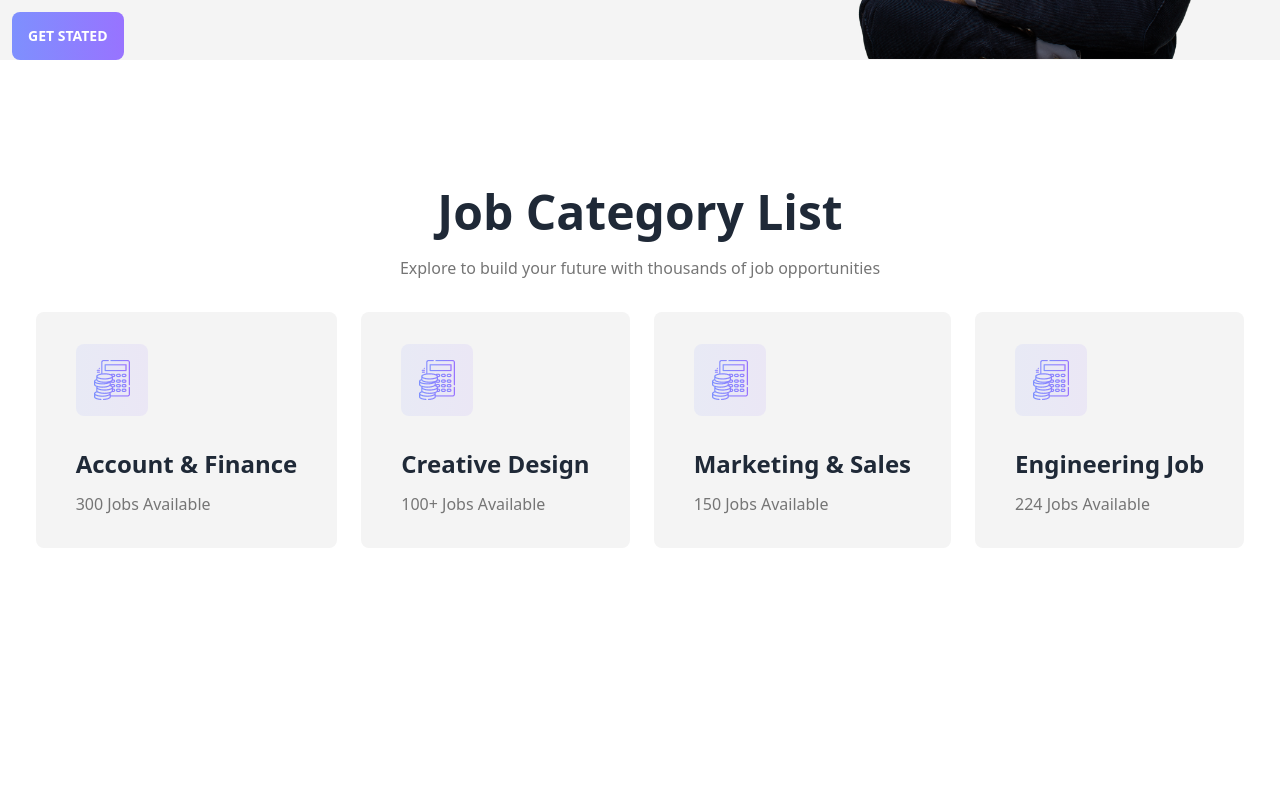
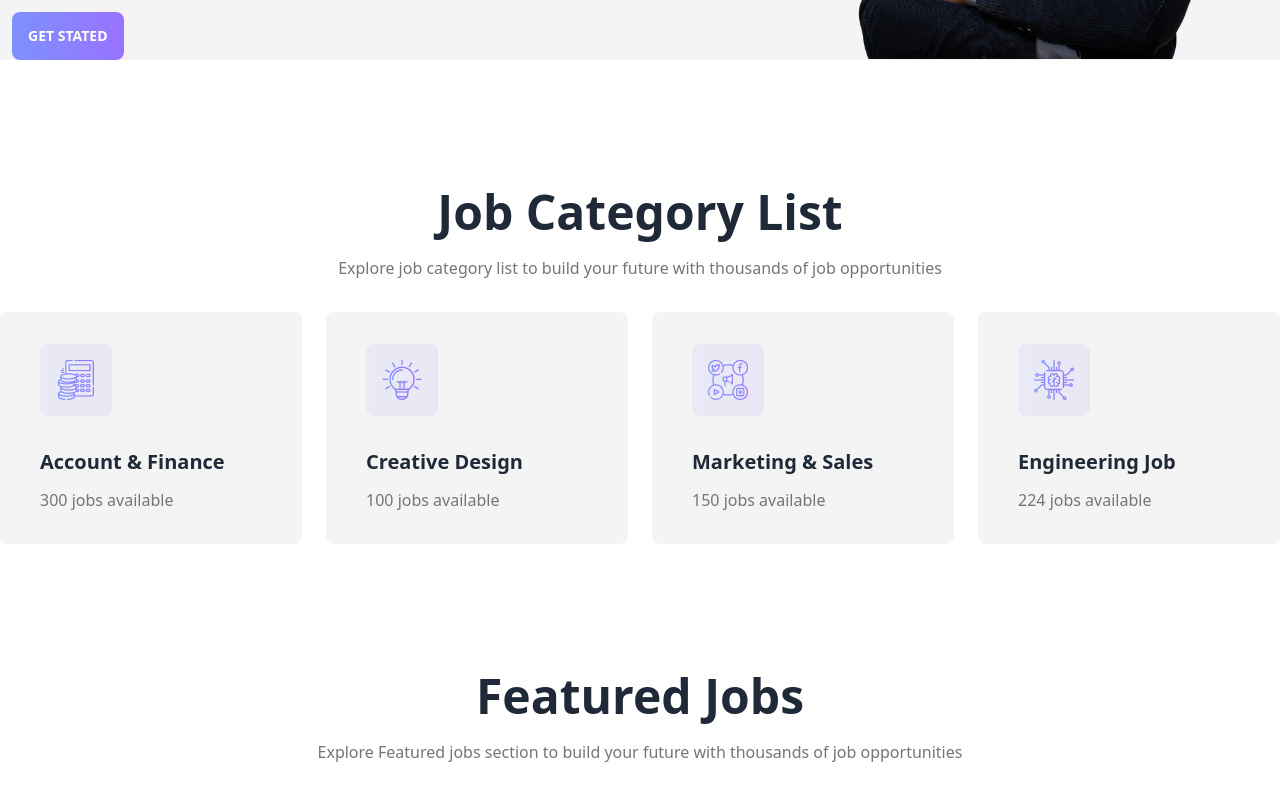
Before and after one commit to ACM-Anik/job_international-a9, a React (Vite) app: page / in a window 1280 px wide. Shown: the part 506-1306 px from the top of the page. Before the commit the page ends 1182 px from the top, so only its background shows below. Built offline with nearby package versions, Linux system fonts and the light colour scheme.

Commit message:
Job Category list changed ann updated

```diff
--- /dev/null
+++ b/public/job-category.json
@@ -0,0 +1,26 @@
+[
+    {
+      "id": "1g27h38d2",
+      "logo": "../public/Icons/accounts 1.png",
+      "job_name": "Account & Finance",
+      "jobs_available": 300
+    },
+    {
+      "id": "2u63434d3",
+      "logo": "../public/Icons/business 1.png",
+      "job_name": "Creative Design",
+      "jobs_available": 100
+    },
+    {
+      "id": "3j93864l5",
+      "logo": "../public/Icons/social-media 1.png",
+      "job_name": "Marketing & Sales",
+      "jobs_available": 150
+    },
+    {
+      "id": "4l27e34d9",
+      "logo": "../public/Icons/chip 1.png",
+      "job_name": "Engineering Job",
+      "jobs_available": 224
+    }
+  ]
--- a/src/components/Home.jsx
+++ b/src/components/Home.jsx
@@ -1,6 +1,10 @@
 import React from 'react';
+import { useLoaderData } from 'react-router-dom';
 
 const Home = () => {
+    const jobCategoryList = useLoaderData();
+    console.log(jobCategoryList);
+
     return (
         <>
             <div className='bg-[#F4F4F4] pt-4 px-3'>
@@ -10,46 +14,36 @@ const Home = () => {
                         <p className='color-gray my-8 font-medium w-[90%] md:w-[80%]'>Explore the opportunities of jobs in thousands with all the provided information. A future you want. Just find it. Can manage all your job application, start to finish.</p>
                         <button className='btn bg-color-gradient'>Get Stated</button>
                     </div>
-                    <div>
+                    <div className=' my-6 md:my-0'>
                         <img src="../../public/All Images/person.png" alt="" />
                     </div>
                 </div>
             </div>
-            <section className='my-32'>
+            <section className='my-32 container mx-auto'>
                 <div className='text-center my-8'>
                     <h1 className='text-5xl font-bold my-5'>Job Category List</h1>
-                    <p className='color-gray font-medium'>Explore to build your future with thousands of job opportunities</p>
+                    <p className='color-gray font-medium'>Explore job category list to build your future with thousands of job opportunities</p>
                 </div>
-                <div className='flex justify-center items-center gap-6'>
-                    <div className='bg-[#F4F4F4] px-10 py-8 rounded-lg'>
-                        <div className='bg-job-category w-fit p-4'>
-                            <img src="../../public/Icons/accounts 1.png" alt="" />
-                        </div>
-                        <h4 className='text-2xl font-bold mt-8 mb-3'>Account & Finance</h4>
-                        <p className='color-gray font-medium'>300 Jobs Available</p>
-                    </div>
-                    <div className='bg-[#F4F4F4] px-10 py-8 rounded-lg'>
-                        <div className='bg-job-category w-fit p-4'>
-                            <img src="../../public/Icons/accounts 1.png" alt="" />
-                        </div>
-                        <h4 className='text-2xl font-bold mt-8 mb-3'>Creative Design</h4>
-                        <p className='color-gray font-medium'>100+ Jobs Available</p>
-                    </div>
-                    <div className='bg-[#F4F4F4] px-10 py-8 rounded-lg'>
-                        <div className='bg-job-category w-fit p-4'>
-                            <img src="../../public/Icons/accounts 1.png" alt="" />
-                        </div>
-                        <h4 className='text-2xl font-bold mt-8 mb-3'>Marketing & Sales</h4>
-                        <p className='color-gray font-medium'>150 Jobs Available</p>
-                    </div>
-                    <div className='bg-[#F4F4F4] px-10 py-8 rounded-lg'>
-                        <div className='bg-job-category w-fit p-4'>
-                            <img src="../../public/Icons/accounts 1.png" alt="" />
-                        </div>
-                        <h4 className='text-2xl font-bold mt-8 mb-3'>Engineering Job</h4>
-                        <p className='color-gray font-medium'>224 Jobs Available</p>
-                    </div>
+                <div className='md:flex md:flex-col-2 justify-center items-center gap-6'>
+                    {
+                        jobCategoryList.map(singleJob => (
+                            <div key={singleJob.id} className='bg-[#F4F4F4] px-10 py-8 rounded-lg m-6 md:m-0 md:w-80'>
+                                <div className='bg-job-category w-fit p-4'>
+                                    <img src={singleJob.logo} alt="job category logo" />
+                                </div>
+                                <h4 className='text-xl font-bold mt-8 mb-3'>{singleJob.job_name}</h4>
+                                <p className='color-gray font-medium'>{singleJob.jobs_available} jobs available</p>
+                            </div>
+                        ))
+                    }
                 </div>
+            </section>
+            <section className='my-32 container mx-auto'>
+                <div className='text-center my-8'>
+                    <h1 className='text-5xl font-bold my-5'>Featured Jobs</h1>
+                    <p className='color-gray font-medium'>Explore Featured jobs section to build your future with thousands of job opportunities</p>
+                </div>
+
             </section>
         </>
     );
--- a/src/main.jsx
+++ b/src/main.jsx
@@ -22,7 +22,8 @@ const router = createBrowserRouter([
     children:[
       {
         path: '/',
-        element: <Home></Home>
+        element: <Home></Home>,
+        loader: () => fetch('../public/job-category.json')
       },
       {
         path: '/statistics',
```
Also changed, not shown: public/featured-jobs.json (added, +127 -0 lines).
